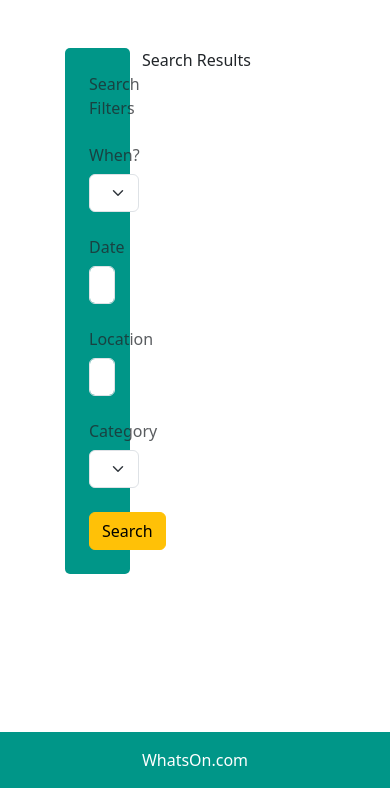
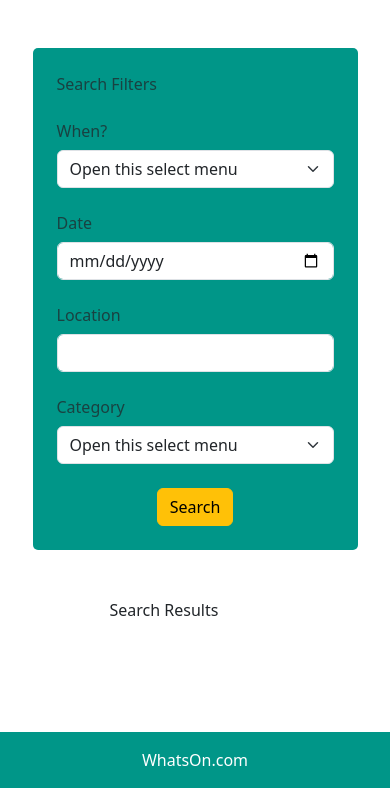
Before and after one commit to MarkClinton/whats-on, a Django app: page /event/ in a window 390 px wide. Shown: the part 56-844 px from the top of the page. Run offline with Django 5.2, Linux system fonts and the light colour scheme; some web fonts are replaced.

Commit message:
feat: added resizing on the search page for filter area on smaller screens

```diff
--- a/event/templates/event/search.html
+++ b/event/templates/event/search.html
@@ -5,7 +5,7 @@
 <!-- index.html content starts here -->
 <div class="container-fluid">
     <div class="row justify-content-center">
-        <div class="col-2 mt-5 p-4 main-bg">
+        <div class="col-10 col-md-4 col-xl-2 mt-5 p-4 main-bg">
             <p class="text-muted">Search Filters</p>
             <form>
                 <div class="row mb-3">
--- a/whatson/settings.py
+++ b/whatson/settings.py
@@ -14,7 +14,7 @@ from pathlib import Path
 import os
 import dj_database_url
 if os.path.isfile('env.py'):
-    import env
+    import env # pylint: disable=unused-import
 
 # Build paths inside the project like this: BASE_DIR / 'subdir'.
 BASE_DIR = Path(__file__).resolve().parent.parent
```
